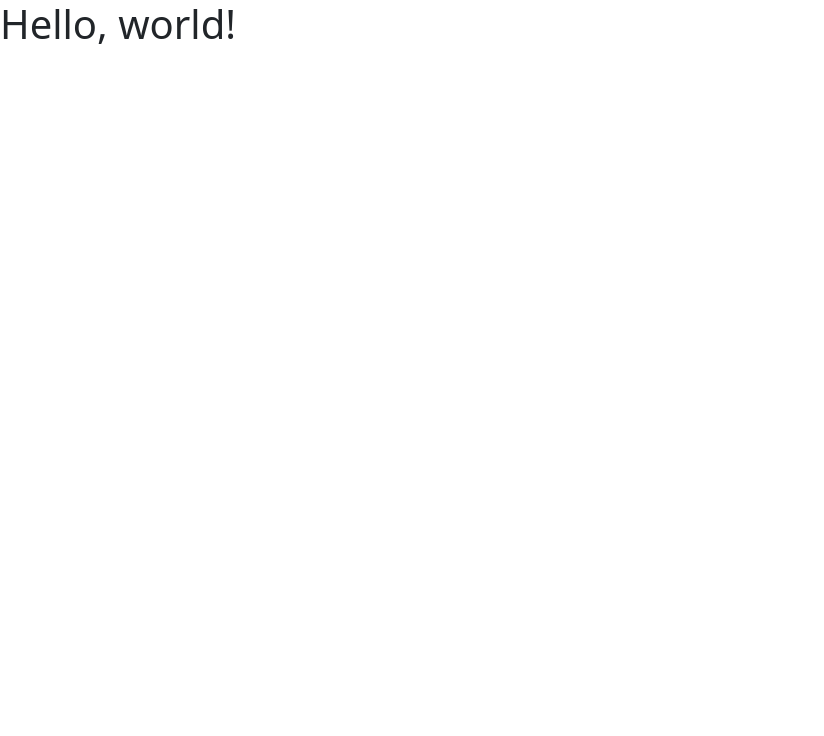
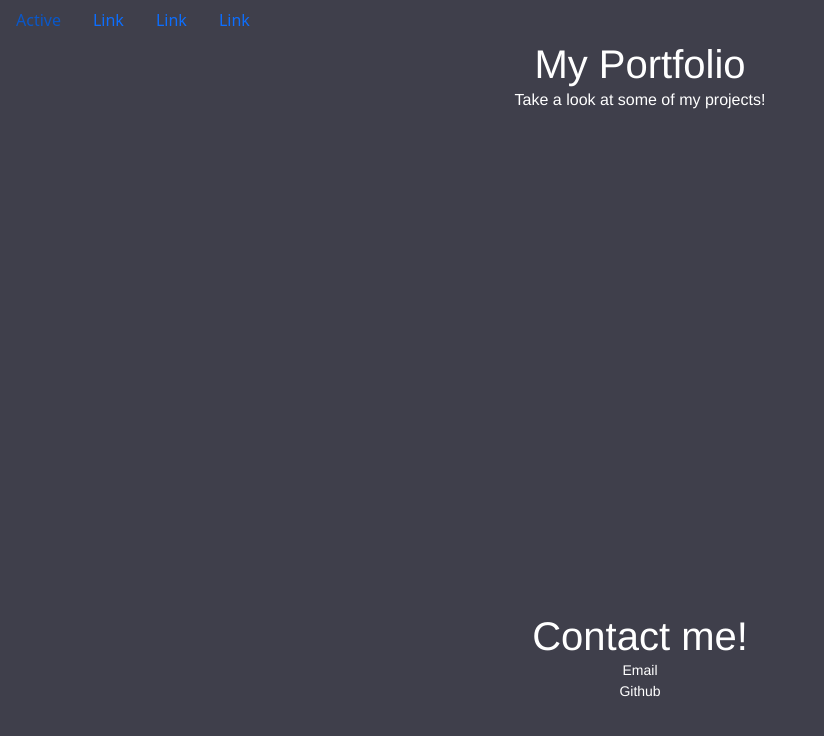
Before and after one commit to tranhogan/tranhogan.github.io, a website: page index.html in a window 1280 px wide. Shown: the whole page, without its empty margins (0-824 px from the left). Drawn offline with nearby package versions, Linux system fonts and the light colour scheme.

Commit message:
implemented nav bar

```diff
--- /dev/null
+++ b/css/styles.css
@@ -0,0 +1,30 @@
+h1, p {
+    text-align: center;
+    margin: 0 auto;
+    font-family: Helvetica;
+}
+
+body {
+    background-color: #3f3f4b;
+    color: white;
+    width: 100%;
+    height: 100%;
+    font-size: 16px;
+}
+
+.card {
+    height: 500px;
+}
+
+.content {
+    /* width: 300px;
+    height: 500px; */
+    max-width: 500px;
+    min-width: 300px;
+    min-height: 500px;
+}
+
+
+footer {
+    font-size: 14px;
+}
--- a/index.html
+++ b/index.html
@@ -5,16 +5,44 @@
     <meta name="viewport" content="width=device-width, initial-scale=1">
     <title>Hogan's Portfolio</title>
     <link href="https://cdn.jsdelivr.net/npm/bootstrap@5.2.0-beta1/dist/css/bootstrap.min.css" rel="stylesheet" integrity="sha384-0evHe/X+R7YkIZDRvuzKMRqM+OrBnVFBL6DOitfPri4tjfHxaWutUpFmBp4vmVor" crossorigin="anonymous">
+    <link rel="stylesheet" href="css/styles.css">
   </head>
   <body>
-    <h1>Hello, world!</h1>
-    <script src="https://cdn.jsdelivr.net/npm/bootstrap@5.2.0-beta1/dist/js/bootstrap.bundle.min.js" integrity="sha384-pprn3073KE6tl6bjs2QrFaJGz5/SUsLqktiwsUTF55Jfv3qYSDhgCecCxMW52nD2" crossorigin="anonymous"></script>
+
+    <ul class="nav">
+      <li class="nav-item">
+        <a class="nav-link active" href="#">Active</a>
+      </li>
+      <li class="nav-item">
+        <a class="nav-link" href="#">Link</a>
+      </li>
+      <li class="nav-item">
+        <a class="nav-link" href="#">Link</a>
+      </li>
+      <li class="nav-item">
+        <a class="nav-link" href="#">Link</a>
+      </li>
+    </ul>
+
+    <header>
+      <h1>My Portfolio</h1>
+      <p>Take a look at some of my projects!</p>
+    </header>
+
+    <div class="content">
+
+    </div>
+
+    <footer>
+      <h1>Contact me!</h1>
+      <p>Email</p>
+      <p>Github</p>
+    </footer>
 
 
 
 
 
-
-
+    <script src="https://cdn.jsdelivr.net/npm/bootstrap@5.2.0-beta1/dist/js/bootstrap.bundle.min.js" integrity="sha384-pprn3073KE6tl6bjs2QrFaJGz5/SUsLqktiwsUTF55Jfv3qYSDhgCecCxMW52nD2" crossorigin="anonymous"></script>
 </body>
 </html>
```
